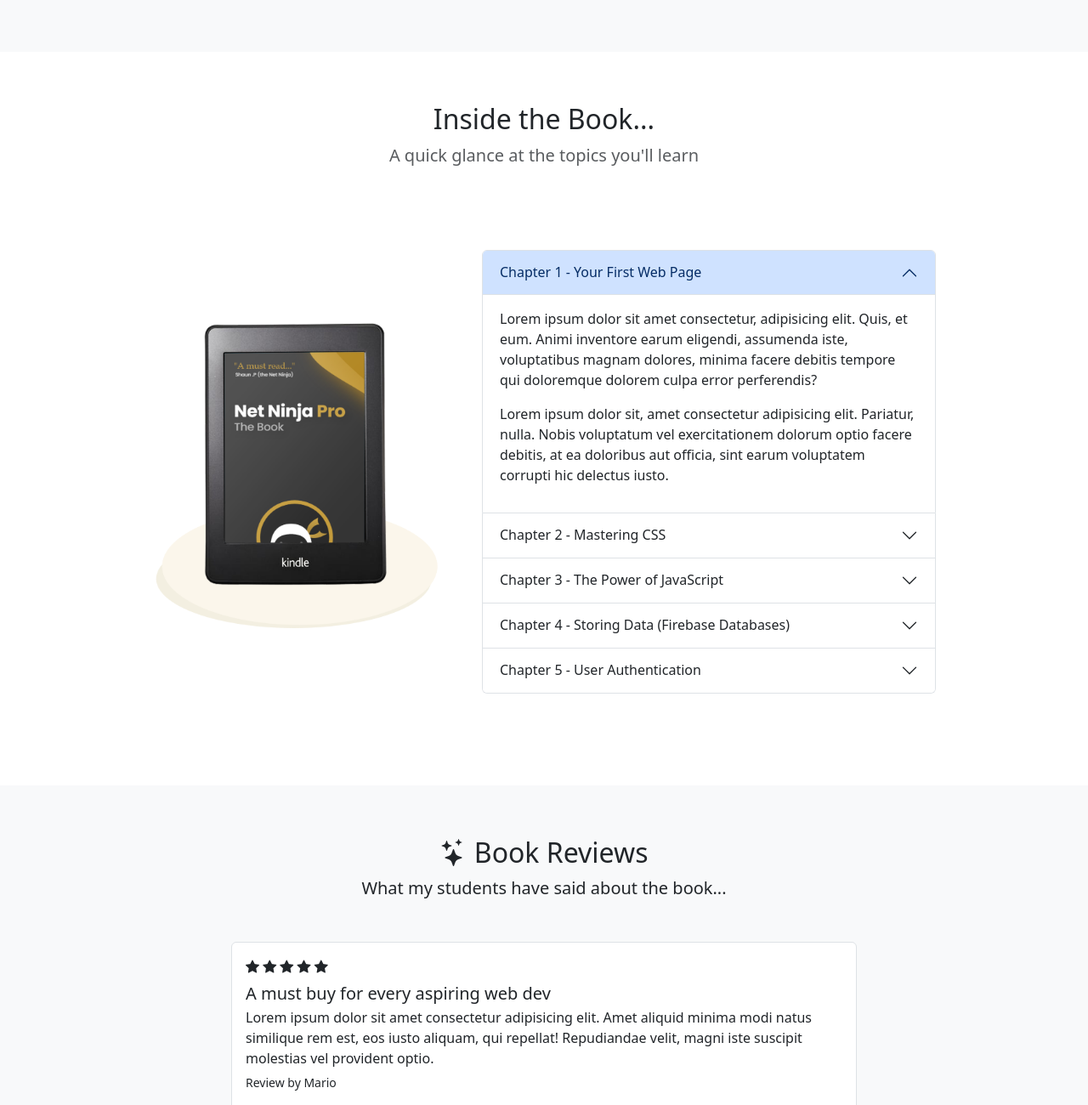
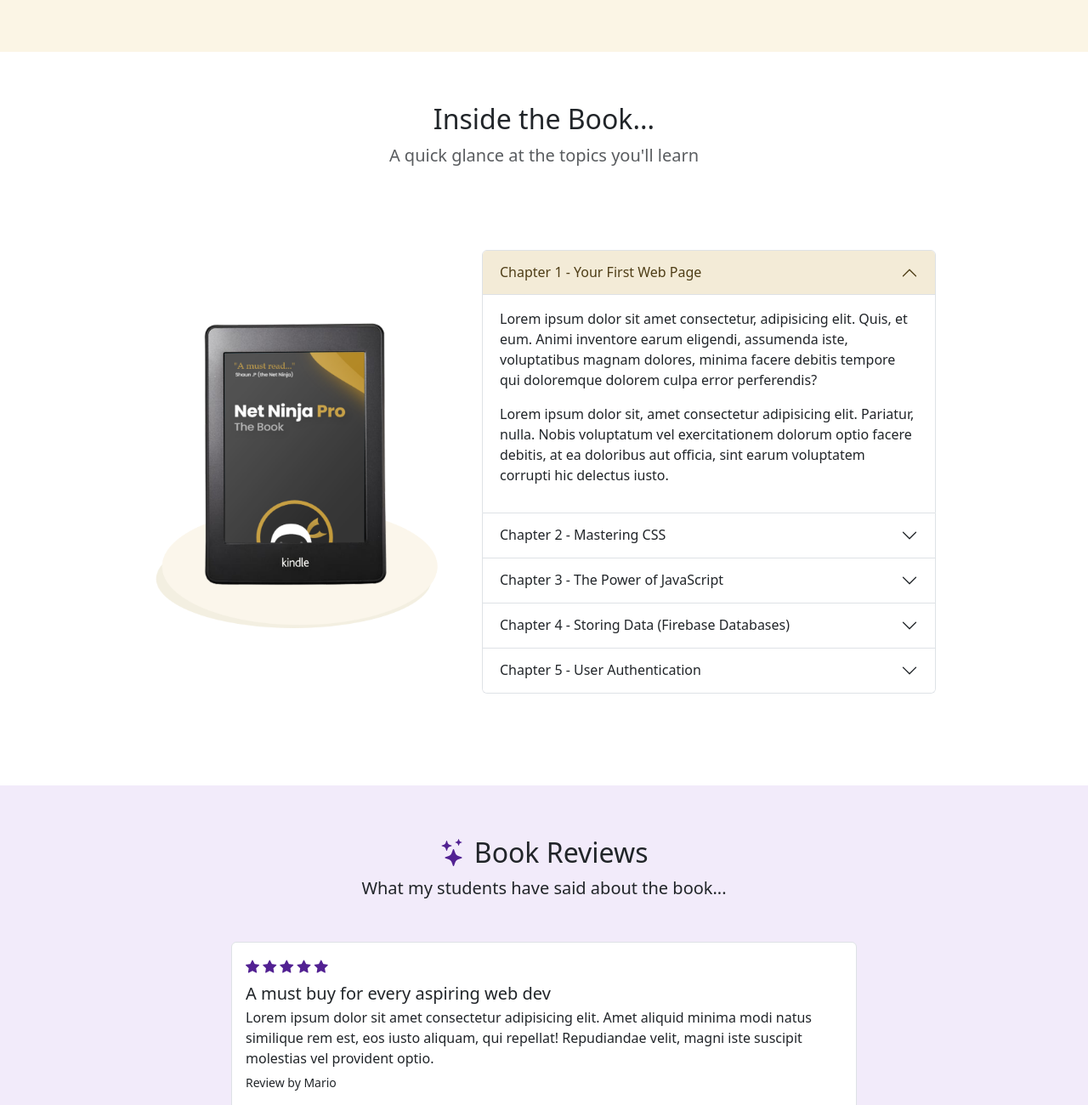
Before and after one commit to doducduy20127477/Bootstrap5_CrashCourse, a website: page index.html in a window 1280 px wide. Shown: the part 1500-2800 px from the top of the page at 85% size. Drawn offline with nearby package versions, Linux system fonts and the light colour scheme.

Commit message:
feat(FE_index): Customizing Bootstrap

```diff
--- a/index.html
+++ b/index.html
@@ -5,10 +5,11 @@
 	<meta charset="utf-8" />
 	<meta name="viewport" content="width=device-width, initial-scale=1" />
 	<title>Bootstrap demo</title>
-	<link href="https://cdn.jsdelivr.net/npm/bootstrap@5.3.2/dist/css/bootstrap.min.css"
+	<!-- <link href="https://cdn.jsdelivr.net/npm/bootstrap@5.3.2/dist/css/bootstrap.min.css"
 		rel="stylesheet"
 		integrity="sha384-T3c6CoIi6uLrA9TneNEoa7RxnatzjcDSCmG1MXxSR1GAsXEV/Dwwykc2MPK8M2HN"
-		crossorigin="anonymous" />
+		crossorigin="anonymous" /> -->
+	<link rel="stylesheet" href="/css/main.min.css">
 	<link rel="stylesheet"
 		href="https://cdn.jsdelivr.net/npm/bootstrap-icons@1.11.1/font/bootstrap-icons.css">
 	<style>
@@ -297,10 +298,10 @@
 	</section>
 
 	<!-- reviews list -->
-	<section id="reviews" class="bg-light">
+	<section id="reviews" class="bg-altlight">
 		<div class="container-lg">
 			<div class="text-center">
-				<h2><i class="bi bi-stars"></i> Book Reviews</h2>
+				<h2><i class="bi bi-stars text-altdark"></i> Book Reviews</h2>
 				<p class="lead">What my students have said about the book...</p>
 			</div>
 			<div class="row justify-content-center my-5">
@@ -308,11 +309,11 @@
 					<div class="list-group">
 						<div class="list-group-item py-3">
 							<div class="pb-2">
-								<i class="bi bi-star-fill"></i>
-								<i class="bi bi-star-fill"></i>
-								<i class="bi bi-star-fill"></i>
-								<i class="bi bi-star-fill"></i>
-								<i class="bi bi-star-fill"></i>
+								<i class="bi bi-star-fill text-altdark"></i>
+								<i class="bi bi-star-fill text-altdark"></i>
+								<i class="bi bi-star-fill text-altdark"></i>
+								<i class="bi bi-star-fill text-altdark"></i>
+								<i class="bi bi-star-fill text-altdark"></i>
 							</div>
 							<h5 class="mb-1">A must buy for every aspiring web dev</h5>
 							<p class="mb-1">Lorem ipsum dolor sit amet consectetur adipisicing elit.
--- /dev/null
+++ b/sass/main.scss
@@ -0,0 +1,18 @@
+// custom variable
+$primary: #c29938;
+$light: #fbf5e5;
+
+// import the functions & variables
+@import "../node_modules/bootstrap/scss/_functions";
+@import "../node_modules/bootstrap/scss/_variables";
+
+// custom theme colours
+$custom-theme-colors: (
+	"altlight": #f2ebfa,
+	"altdark": #522192,
+);
+
+$theme-colors: map-merge($custom-theme-colors, $theme-colors);
+
+// import bootstrap
+@import "../node_modules/bootstrap/scss/bootstrap";
```
Also changed, not shown: package.json (added, +22 -0 lines), css/main.min.css (added), 3 other files.
